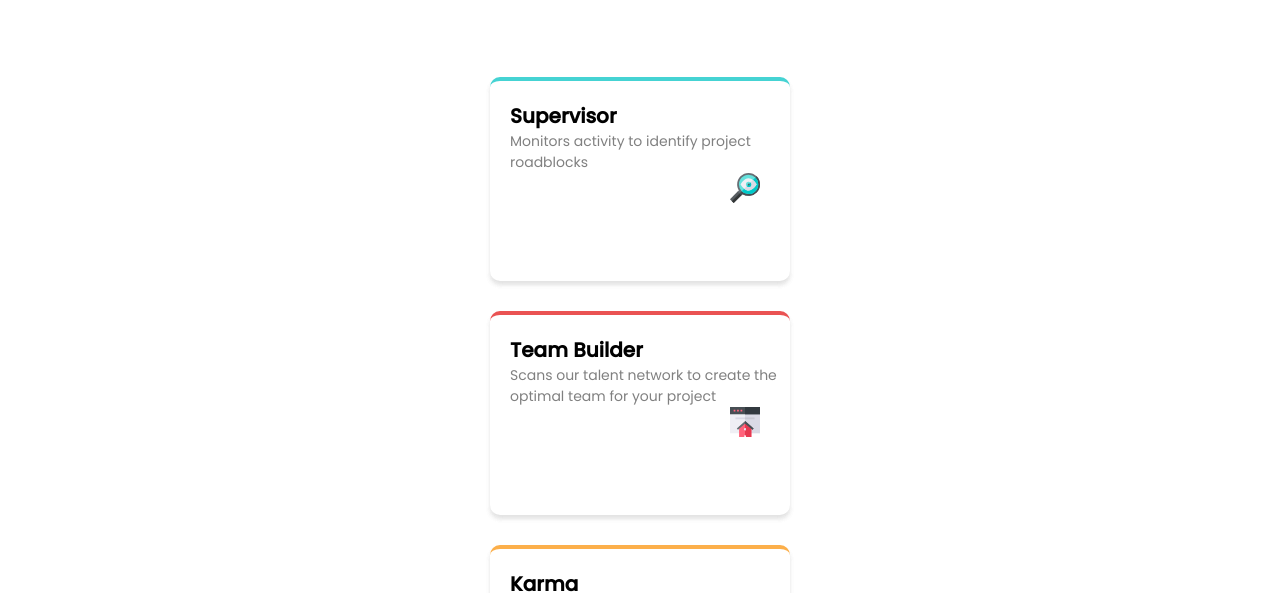
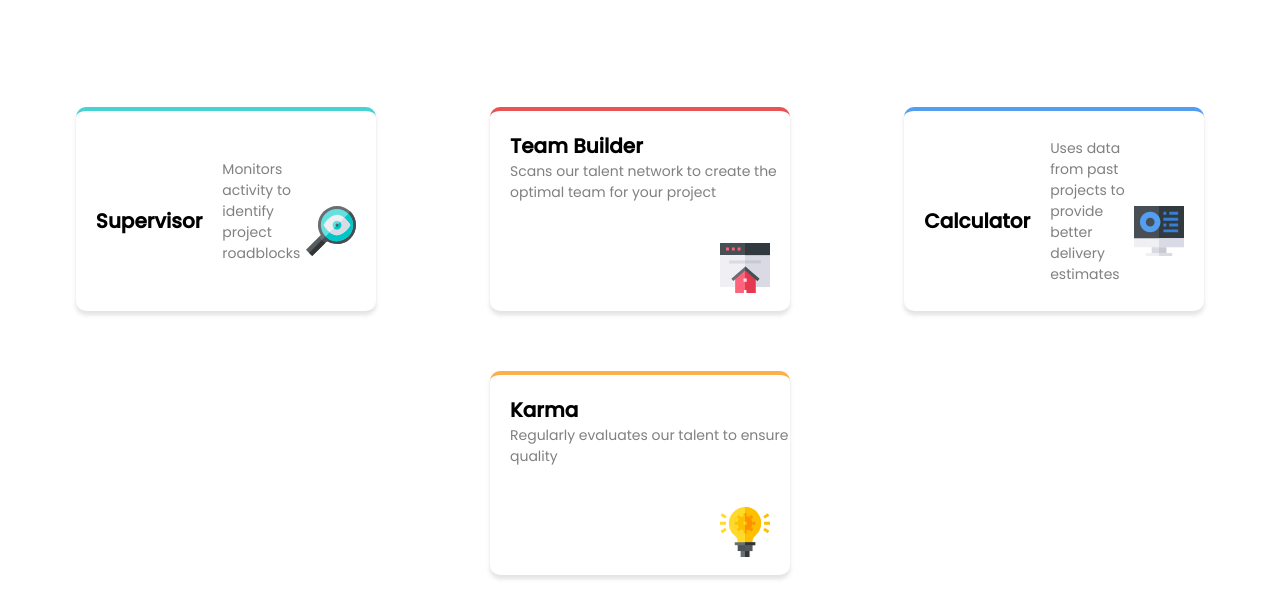
Before and after one commit to celfro/four-card, a plain HTML site: page index.html in a window 1280 px wide. Shown: the part 208-801 px from the top of the page. Drawn offline with Linux system fonts and the light colour scheme.

Commit message:
css styling desktop

```diff
--- a/index.html
+++ b/index.html
@@ -19,27 +19,30 @@
     <p>Our Artificial Intelligence powered tools use millions of project data points
     to ensure that your project is successful</p>
   </header>
-  <div class="col-1">
+  <section class="card-container">
+    <div class="row-1">
       <h3>Supervisor</h3>
       <p>Monitors activity to identify project roadblocks</p>
       <img src="images/icon-supervisor.svg" alt="hourglass">
     </div>
-  <div class="col-2">
+    <section class="row-2">
+      <div class="col-1">
         <h3>Team Builder</h3>
         <p>Scans our talent network to create the optimal team for your project</p>
         <img src="images/icon-team-builder.svg" alt="hourglass">
       </div>
-  <div class="col-3">
+      <div class="col-2">
         <h3>Karma</h3>
         <p>Regularly evaluates our talent to ensure quality</p>
         <img src="images/icon-karma.svg" alt="hourglass">
       </div>
-  <div class="col-4">
+    </section>
+    <div class="row-3">
       <h3>Calculator</h3>
       <p>Uses data from past projects to provide better delivery estimates</p>
       <img src="images/icon-calculator.svg" alt="hourglass">
     </div>
-
+  </section>
   <footer>
     <p class="attribution">
       Challenge by <a href="https://www.frontendmentor.io?ref=challenge" target="_blank">Frontend Mentor</a>.
--- a/style.css
+++ b/style.css
@@ -43,19 +43,19 @@ div {
   height: 200px;
 }
 
-.col-1 {
+.row-1 {
   border-top: 4px solid hsl(180, 62%, 55%);
 }
 
-.col-2 {
+.col-1 {
   border-top: 4px solid hsl(0, 78%, 62%);
 }
 
-.col-3 {
+.col-2 {
   border-top: 4px solid hsl(34, 97%, 64%);
 }
 
-.col-4 {
+.row-3 {
   border-top: 4px solid hsl(212, 86%, 64%);
 }
 
@@ -75,7 +75,34 @@ div p {
 
 div img {
   float: right;
-  width: 30px;
-  padding-bottom: 20px;
-  padding-right: 30px;
+  width: 50px;
+  padding-top: 40px;
+  padding-right: 20px;
 }
+
+@media screen and (min-width: 1000px) {
+
+  .card-container {
+    display: flex;
+    justify-content: center;
+    height: 600px;
+    margin-bottom: 10vh;
+  }
+
+  .row-1 {
+    display: flex;
+    align-items: center;
+  }
+
+  .row-2{
+    display: flex;
+    flex-direction: column;
+    align-items: center;
+    margin: 0 3vw;
+  }
+  .row-3 {
+    display: flex;
+    align-items: center;
+  }
+
+}
```
Lines whose indentation alone changed are shown as unchanged.
